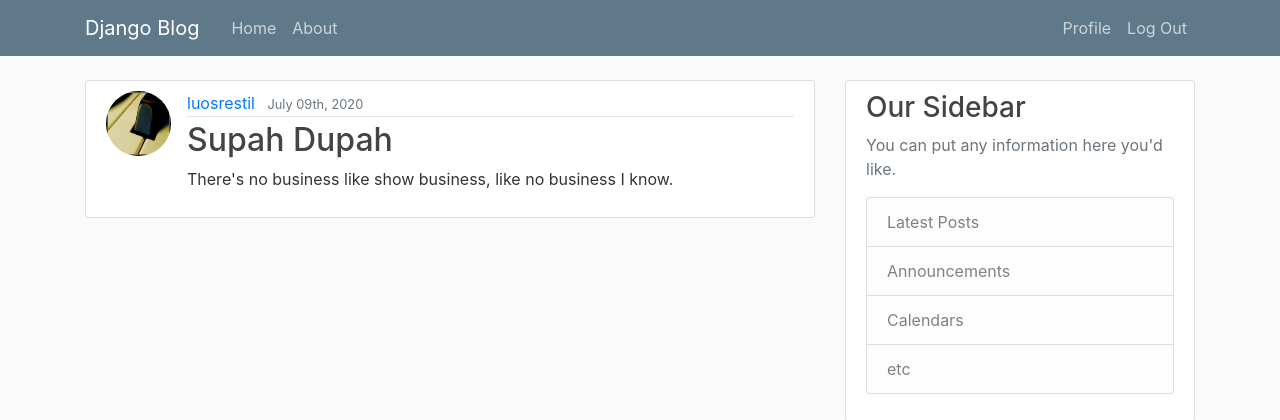
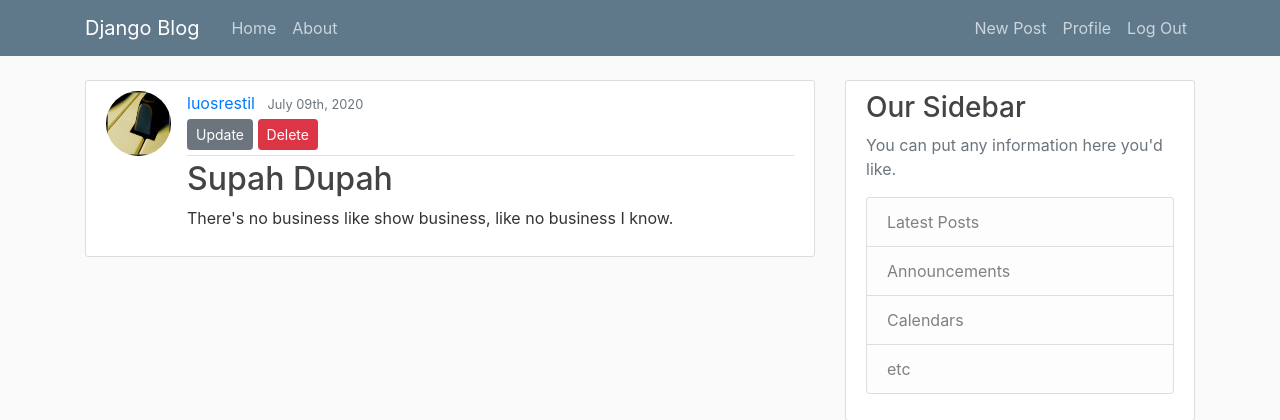
Before and after one commit to LuosRestil/django_blog, a Django app: page /post/2/ in a window 1280 px wide. Shown: the top 420 px of the page. Run offline with Django 3.2, Linux system fonts and the light colour scheme; a user stored in the database is signed in; data comes from the database, SQL or seed files in the repository; some libraries are stand-ins or nearby versions.

Commit message:
Added new post link to nav, and cancel and delete buttons conditionally to posts

```diff
--- a/django_blog/blog/templates/blog/base.html
+++ b/django_blog/blog/templates/blog/base.html
@@ -31,6 +31,7 @@
           <!-- Navbar Right Side -->
           <div class="navbar-nav">
             {% if user.is_authenticated %}
+              <a class="nav-item nav-link" href="{% url 'post-create' %}">New Post</a>
               <a class="nav-item nav-link" href="{% url 'profile' %}">Profile</a>
               <a class="nav-item nav-link" href="{% url 'logout' %}">Log Out</a>
             {% else %}
--- a/django_blog/blog/templates/blog/post_detail.html
+++ b/django_blog/blog/templates/blog/post_detail.html
@@ -7,6 +7,12 @@
     <div class="article-metadata">
       <a class="mr-2" href="#">{{ object.author }}</a>
       <small class="text-muted">{{ object.date_posted|date:"F dS, Y" }}</small>
+      {% if object.author == user %}
+      <div>
+        <a href='{% url "post-update" object.id %}' class="btn btn-secondary btn-sm mt-1 mb-1">Update</a>
+        <a href='{% url "post-delete" object.id %}' class="btn btn-danger btn-sm mt-1 mb-1">Delete</a>
+      </div>
+      {% endif %}
     </div>
     <h2 class="article-title">{{ object.title }}</h2>
     <p class="article-content">{{ object.content }}</p>
```
